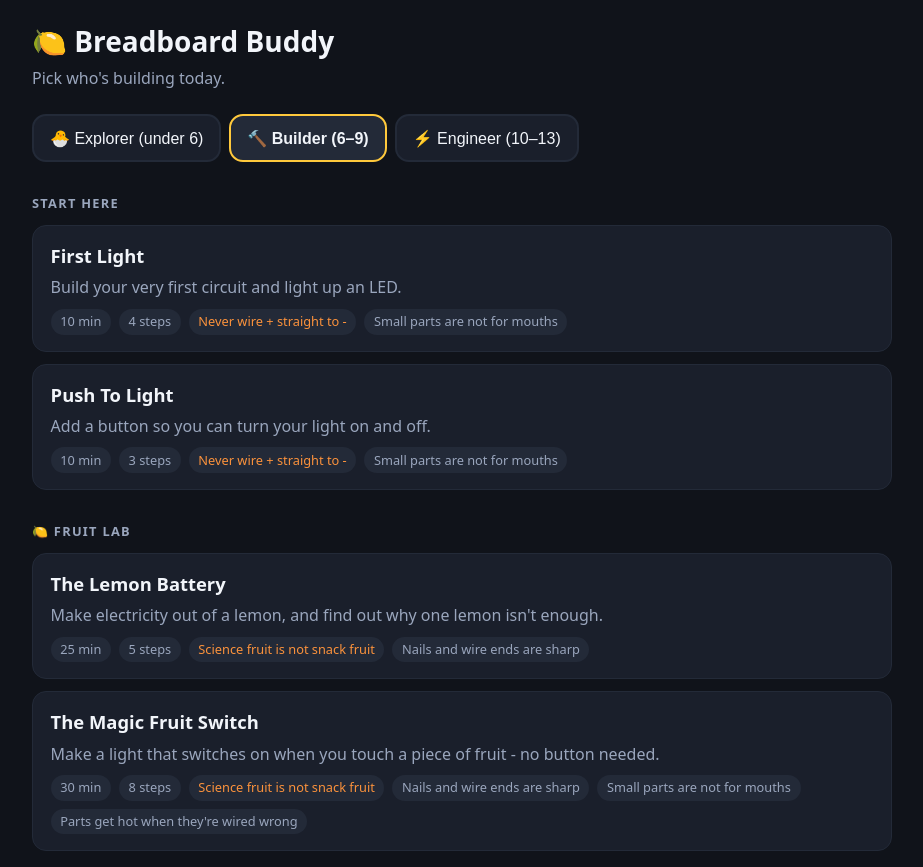
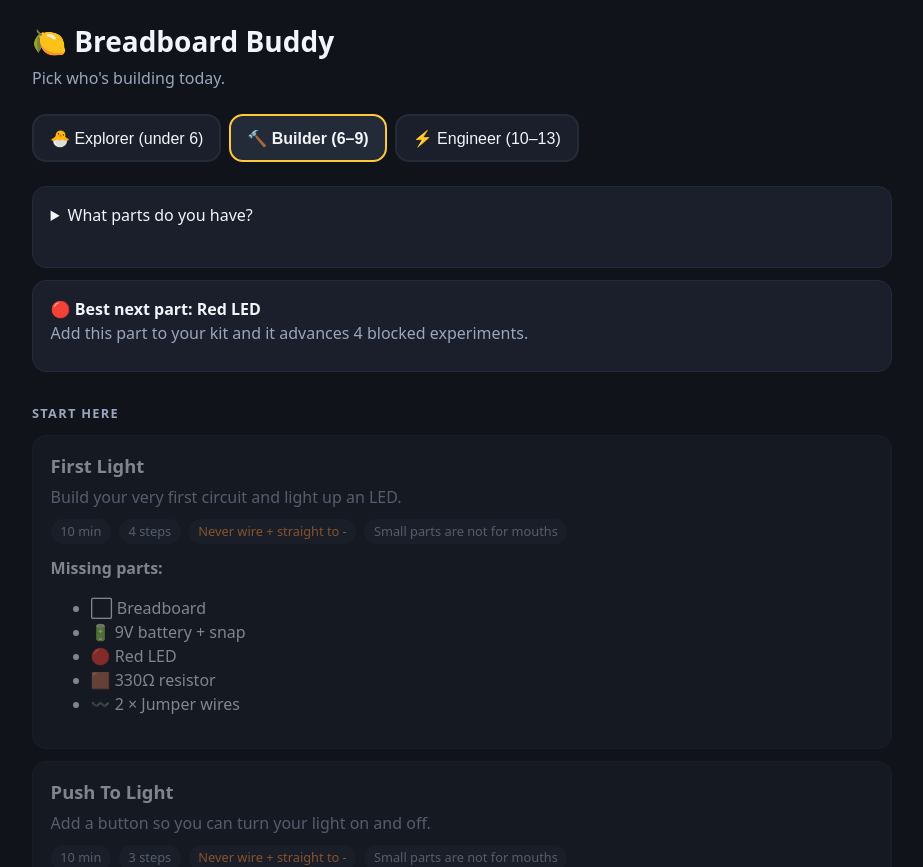
Before and after one commit to coobytron/breadboard, a React (Vite) app: page / in a window 1280 px wide. Shown: the top 867 px of the page, without its empty margins (178-1101 px from the left). Built offline with nearby package versions, Linux system fonts and the light colour scheme.

Commit message:
Card 03: wire inventory into buildable experiment home screen

```diff
--- a/src/App.tsx
+++ b/src/App.tsx
@@ -1,6 +1,11 @@
 import { useState } from 'react';
-import { experiments, hazardsById } from './content';
-import { READING_LEVELS, type ReadingLevel } from './types';
+import { experiments, hazardsById, partsById } from './content';
+import { ExperimentCard } from './components/ExperimentCard';
+import { InventoryPicker } from './components/InventoryPicker';
+import { useInventory } from './hooks/useInventory';
+import { missingParts } from './lib/inventory';
+import { buildable, nextBestPart } from './lib/unlocks';
+import { READING_LEVELS, type LeveledText, type ReadingLevel } from './types';
 
 const LEVEL_LABELS: Record<ReadingLevel, string> = {
   explorer: '🐣 Explorer (under 6)',
@@ -15,20 +20,29 @@ const TRACK_LABELS: Record<string, string> = {
   fruit: '🍋 Fruit Lab',
 };
 
-/**
- * Home screen: pick your reading level, see the experiments you can build.
- *
- * This is deliberately the smallest thing that proves the content pipeline works
- * end to end. Prompt cards 02 onward build out from here.
- */
+const INVENTORY_LABEL: LeveledText = {
+  explorer: 'What parts are in your box?',
+  builder: 'What parts do you have?',
+  engineer: 'Parts inventory',
+};
+
+function levelAllows(current: ReadingLevel, minimum: ReadingLevel): boolean {
+  return READING_LEVELS.indexOf(current) >= READING_LEVELS.indexOf(minimum);
+}
+
+/** Home screen: pick a reading level, inventory the parts on hand, and see what is buildable now. */
 export function App() {
   const [level, setLevel] = useState<ReadingLevel>('builder');
+  const { inventory } = useInventory();
 
-  const tracks = [...new Set(experiments.map((e) => e.track))];
-  const visible = experiments.filter((e) => {
-    const gatedHazard = e.hazards.some((h) => hazardsById.get(h)?.hiddenFrom.includes(level));
+  const visible = experiments.filter((experiment) => {
+    if (!levelAllows(level, experiment.minLevel)) return false;
+    const gatedHazard = experiment.hazards.some((hazardId) => hazardsById.get(hazardId)?.hiddenFrom.includes(level));
     return !gatedHazard;
   });
+  const tracks = [...new Set(visible.map((experiment) => experiment.track))];
+  const bestPart = nextBestPart(visible, inventory);
+  const bestPartInfo = bestPart ? partsById.get(bestPart.partId) : undefined;
 
   return (
     <div className="wrap">
@@ -36,44 +50,60 @@ export function App() {
       <p className="sub">Pick who's building today.</p>
 
       <div className="levels">
-        {READING_LEVELS.map((l) => (
+        {READING_LEVELS.map((candidate) => (
           <button
-            key={l}
-            aria-pressed={level === l}
-            onClick={() => setLevel(l)}
+            key={candidate}
+            aria-pressed={level === candidate}
+            onClick={() => setLevel(candidate)}
           >
-            {LEVEL_LABELS[l]}
+            {LEVEL_LABELS[candidate]}
           </button>
         ))}
       </div>
 
+      <details className="card">
+        <summary style={{ cursor: 'pointer', minHeight: 'var(--tap)' }}>{INVENTORY_LABEL[level]}</summary>
+        <InventoryPicker level={level} />
+      </details>
+
+      {bestPart && bestPartInfo && (
+        <aside className="card" aria-label="Best next part">
+          <strong>
+            {bestPartInfo.icon}{' '}
+            {level === 'explorer' ? 'A great next part:' : 'Best next part:'} {bestPartInfo.name}
+          </strong>
+          <p>
+            {level === 'explorer'
+              ? `It helps with ${bestPart.unlockCount} more ${bestPart.unlockCount === 1 ? 'experiment' : 'experiments'}.`
+              : `Add this part to your kit and it advances ${bestPart.unlockCount} blocked ${bestPart.unlockCount === 1 ? 'experiment' : 'experiments'}.`}
+          </p>
+        </aside>
+      )}
+
       {tracks.map((track) => {
-        const inTrack = visible.filter((e) => e.track === track);
+        const inTrack = visible
+          .filter((experiment) => experiment.track === track)
+          .map((experiment, originalIndex) => ({
+            experiment,
+            originalIndex,
+            canBuild: buildable(experiment, inventory),
+            missing: missingParts(inventory, experiment.requires),
+          }))
+          .sort((a, b) => Number(b.canBuild) - Number(a.canBuild) || a.originalIndex - b.originalIndex);
+
         if (inTrack.length === 0) return null;
+
         return (
           <section key={track}>
             <h2 className="track">{TRACK_LABELS[track] ?? track}</h2>
-            {inTrack.map((e) => (
-              <article className="card" key={e.id}>
-                <h3>{e.title}</h3>
-                <p>{e.hook[level]}</p>
-                <div className="meta">
-                  <span className="pill">{e.estimatedMinutes} min</span>
-                  <span className="pill">{e.steps.length} steps</span>
-                  {e.hazards.map((h) => {
-                    const hz = hazardsById.get(h);
-                    if (!hz) return null;
-                    return (
-                      <span
-                        key={h}
-                        className={`pill ${hz.severity === 'gate' ? 'danger' : hz.severity === 'warn' ? 'warn' : ''}`}
-                      >
-                        {hz.title}
-                      </span>
-                    );
-                  })}
-                </div>
-              </article>
+            {inTrack.map(({ experiment, canBuild, missing }) => (
+              <ExperimentCard
+                key={experiment.id}
+                experiment={experiment}
+                level={level}
+                buildable={canBuild}
+                missing={missing}
+              />
             ))}
           </section>
         );
```
